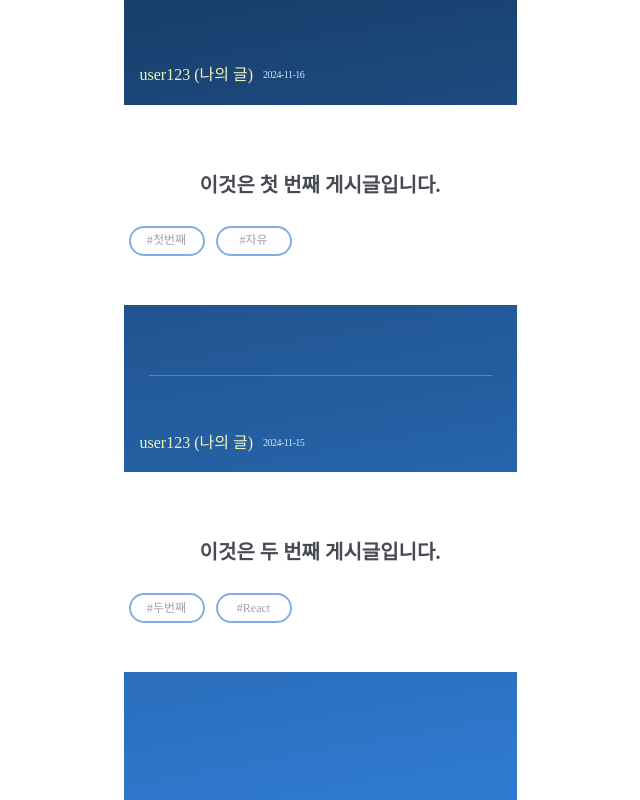
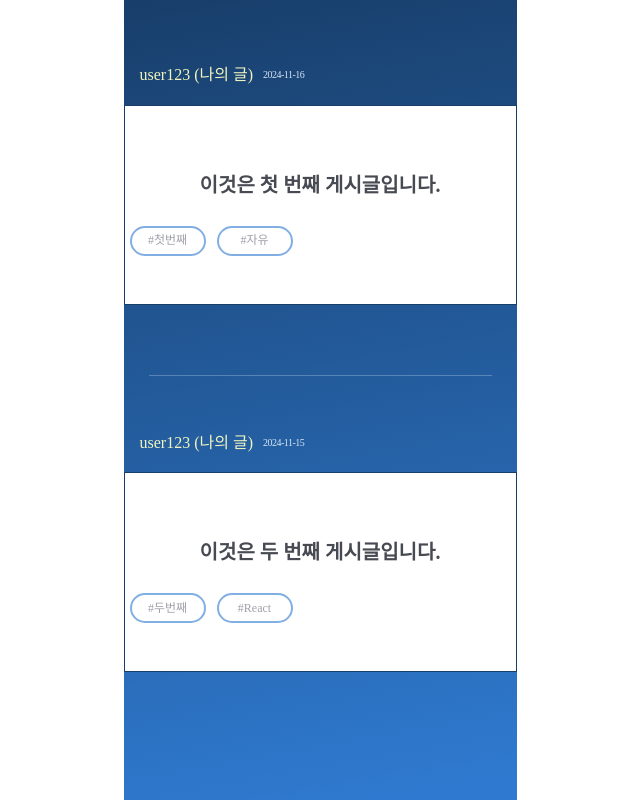
Before and after one commit to LIKELION-12th-Team-null/jal-jal-fe, a React (Create React App) app: page /mypage in a window 1280 px wide. Shown: the whole page, without its empty margins (320-960 px from the left). Built offline with nearby package versions, Linux system fonts and the light colour scheme.

Commit message:
mypost css 수정

```diff
--- a/src/styles/mypost.css
+++ b/src/styles/mypost.css
@@ -8,6 +8,7 @@
     flex-direction: column;
     justify-content: center;
     margin-bottom: 70px;
+    border: 1px solid #183e6a;
   }
 
   .post-content {
```
